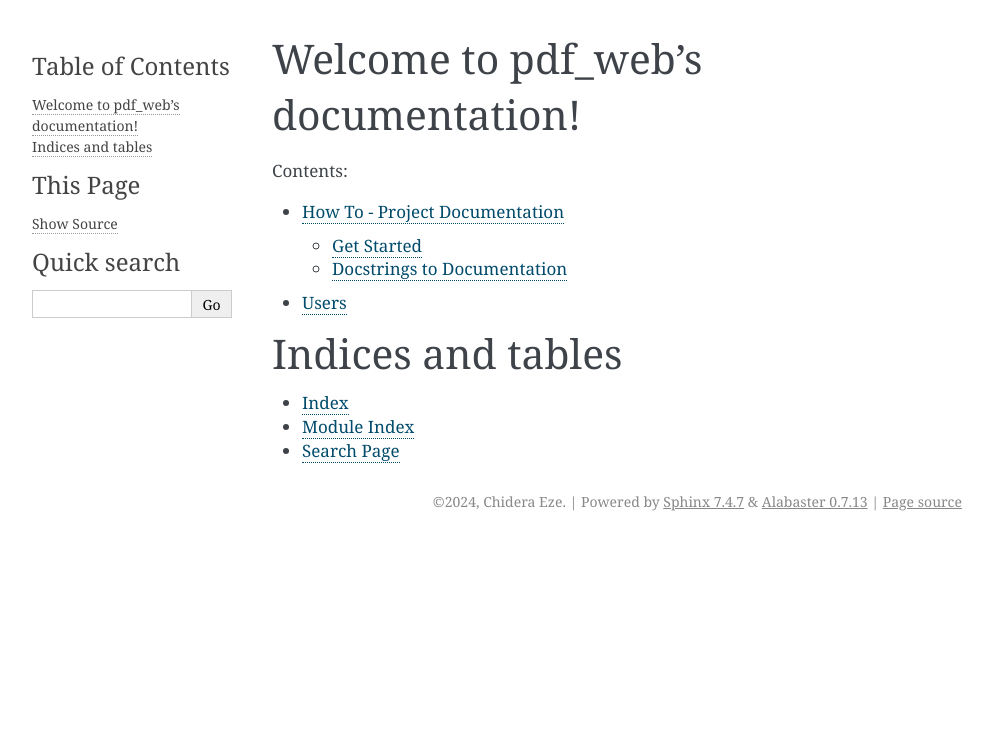
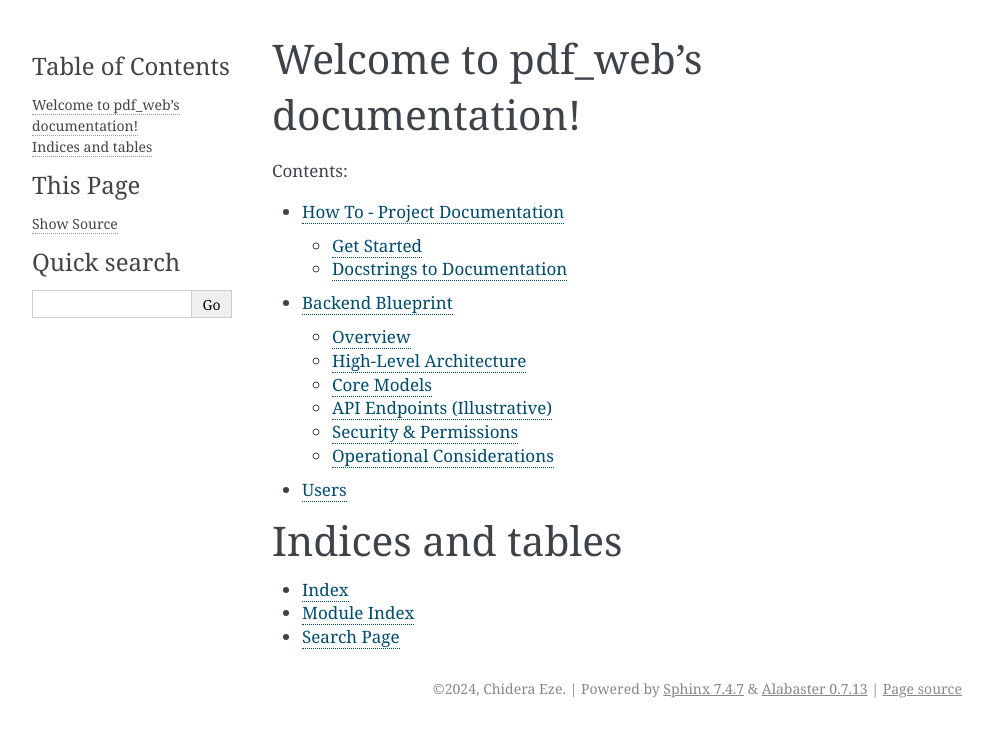
Before and after one commit to dera1992/pdf_web, a Sphinx documentation site: the page built from docs/index.rst, in a window 1280 px wide. Shown: the top 737 px of the page, without its empty margins (148-1141 px from the left). Built offline with Sphinx 7.4.7, drawn with Linux system fonts in a browser that asks for light colours; some of the changed lines change nothing that is shown.

Commit message:
Add backend blueprint documentation

```diff
--- /dev/null
+++ b/docs/backend_blueprint.rst
@@ -0,0 +1,137 @@
+Backend Blueprint
+======================================================================
+
+Overview
+----------------------------------------------------------------------
+The backend is built on **Django** with **Django REST Framework (DRF)**,
+providing secure APIs for document management, collaboration, and AI-powered
+PDF tooling. The system is designed for multi-tenant, role-based access with
+asynchronous processing for heavy PDF tasks (OCR, rendering, AI summaries).
+
+High-Level Architecture
+----------------------------------------------------------------------
+- **API Layer (DRF)**
+  - REST endpoints for document upload, rendering, annotations, and AI features.
+  - JWT authentication with role-based access control (admin, editor, viewer).
+- **Core Services**
+  - Document ingestion, metadata extraction, page rendering, and search index.
+  - Annotation service with versioning and audit trails.
+  - Collaboration service for real-time presence and shared editing.
+- **Async Processing**
+  - Celery workers handle OCR, embedding, smart redaction, and rendering jobs.
+- **Storage**
+  - Original PDFs, extracted text, and page images stored in object storage
+    (local or S3), referenced by database records.
+- **Real-Time Collaboration**
+  - WebSocket layer (Django Channels) for real-time presence, comments, and
+    collaborative annotation updates.
+
+Core Models
+----------------------------------------------------------------------
+Document
+  - **Purpose**: Store uploaded PDFs and extracted metadata.
+  - **Key fields**:
+    - ``file`` (original PDF)
+    - ``title``
+    - ``owner`` (User)
+    - ``team`` / ``workspace`` (optional multi-tenant scope)
+    - ``password_protected`` + ``password_hash``
+    - ``permissions`` (print/copy/modify flags)
+    - ``extracted_text``
+    - ``layout_data`` (JSON layout for annotations)
+    - ``page_images`` (references to rendered page assets)
+  - **Access**: governed by role and document-level ACLs.
+
+DocumentVersion
+  - **Purpose**: Track edits and collaborative changes over time.
+  - **Key fields**:
+    - ``document`` (FK)
+    - ``created_by`` (User)
+    - ``created_at``
+    - ``diff_metadata`` / ``change_summary``
+
+Annotation
+  - **Purpose**: Store annotations and markup tied to a document page.
+  - **Key fields**:
+    - ``document`` (FK)
+    - ``version`` (FK)
+    - ``page_number``
+    - ``type`` (highlight, text, shape, stamp, signature)
+    - ``content`` (text or payload)
+    - ``geometry`` (JSON bounding box/points)
+    - ``created_by`` (User)
+    - ``updated_at``
+
+Comment / Thread
+  - **Purpose**: Collaboration and discussion around annotations or pages.
+  - **Key fields**:
+    - ``document`` (FK)
+    - ``annotation`` (optional FK)
+    - ``author`` (User)
+    - ``body``
+    - ``created_at``
+
+AuditLog
+  - **Purpose**: Capture compliance and history for sensitive documents.
+  - **Key fields**:
+    - ``document`` (FK)
+    - ``actor`` (User)
+    - ``action`` (created/updated/shared/permission-changed)
+    - ``timestamp``
+    - ``metadata`` (JSON)
+
+User
+  - **Purpose**: Authentication, authorization, and collaboration features.
+  - **Key fields**:
+    - ``email``
+    - ``role`` (admin, editor, viewer)
+    - ``teams`` / ``workspaces``
+    - ``is_active``
+
+API Endpoints (Illustrative)
+----------------------------------------------------------------------
+Authentication & Users
+  - ``POST /api/auth/register/``
+  - ``POST /api/auth/login/``
+  - ``GET /api/users/me/``
+
+Documents
+  - ``POST /api/documents/`` (upload PDF)
+  - ``GET /api/documents/`` (list accessible docs)
+  - ``GET /api/documents/{id}/`` (metadata + permissions)
+  - ``POST /api/documents/{id}/share/``
+
+Document Versions & Rendering
+  - ``GET /api/documents/{id}/versions/``
+  - ``GET /api/versions/{id}/pages/`` (page images)
+  - ``GET /api/versions/{id}/toc/``
+
+Search & Extraction
+  - ``GET /api/versions/{id}/search/?q=``
+  - ``POST /api/versions/{id}/extract/``
+
+Annotations & Collaboration
+  - ``GET /api/versions/{id}/annotations/``
+  - ``POST /api/versions/{id}/annotations/``
+  - ``PATCH /api/annotations/{id}/``
+  - ``DELETE /api/annotations/{id}/``
+  - ``WS /ws/documents/{id}/`` (realtime updates)
+
+AI & OCR (Optional)
+  - ``POST /api/versions/{id}/ocr/``
+  - ``POST /api/versions/{id}/summarize/``
+  - ``POST /api/versions/{id}/redact/``
+
+Security & Permissions
+----------------------------------------------------------------------
+- **JWT auth** for API access with refresh/rotation.
+- **Role-based access control** for document actions.
+- **Document-level permissions** (print/copy/modify) enforced server-side.
+- **Audit logging** for compliance and security review.
+
+Operational Considerations
+----------------------------------------------------------------------
+- **Background jobs**: rendering, OCR, AI summarization, and redaction.
+- **Caching**: page previews and search results cached for performance.
+- **Storage**: local filesystem for development, S3 for production.
+- **Observability**: structured logging + monitoring for long-running tasks.
--- a/docs/index.rst
+++ b/docs/index.rst
@@ -11,6 +11,7 @@ Welcome to pdf_web's documentation!
    :caption: Contents:
 
    howto
+   backend_blueprint
    users
 
 
```
